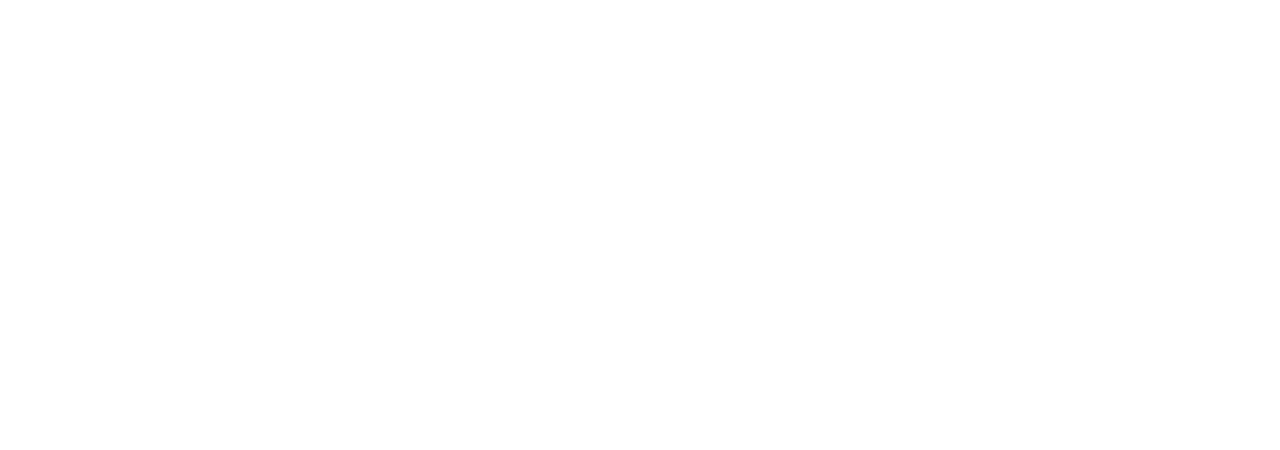
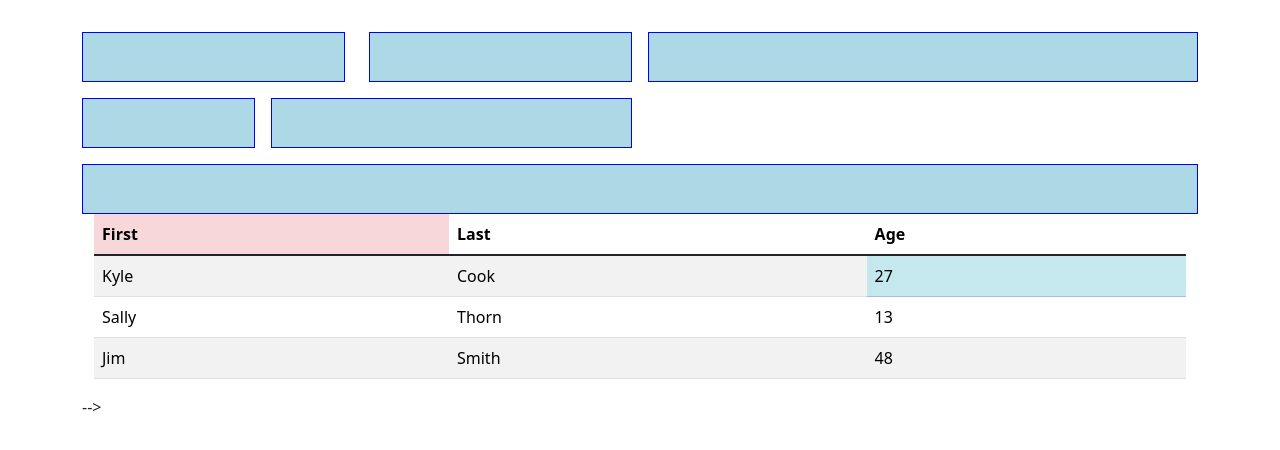
Before and after one commit to tomek-pietraszek/Bootstrap-repo, a plain HTML site: page index.html in a window 1280 px wide. Drawn offline with nearby package versions, Linux system fonts and the light colour scheme.

Commit message:
Heellllo

```diff
--- a/index.html
+++ b/index.html
@@ -1,4 +1,4 @@
-<!DOCTYPE html>
+ <!DOCTYPE html>
 <html lang="en">
   <head>
     <meta charset="UTF-8" />
@@ -16,7 +16,7 @@
   <body>
     <!-- Bootstrap grid explained -->
 
-    <!-- <div class="container">
+    <div class="container">
       <div class="row row-cols-2 g-3">
         <div class="col">
             <div class="row">
@@ -41,12 +41,12 @@
         <div class="col-12">
             <div class="box"></div>
         </div>
-    </div> -->
+    </div>
     <!-- ----------------------------------------------------------- -->
 
     <!-- Bootstrap tables explained -->
 
-    <!-- <div class="container">
+    <div class="container">
       <div class="table-responsive-md">
         <table class="table table-striped">
           <thead>
@@ -75,7 +75,7 @@
           </tbody>
         </table>
       </div>
-    </div> -->
+    </div>
 
     <!-- --------------------------------------------------------- -->
 
@@ -374,7 +374,7 @@
 
 
    <!-- The End!!!!!!!!!!!!!!!! -->
-
+ -->
 
 
     <script
```
